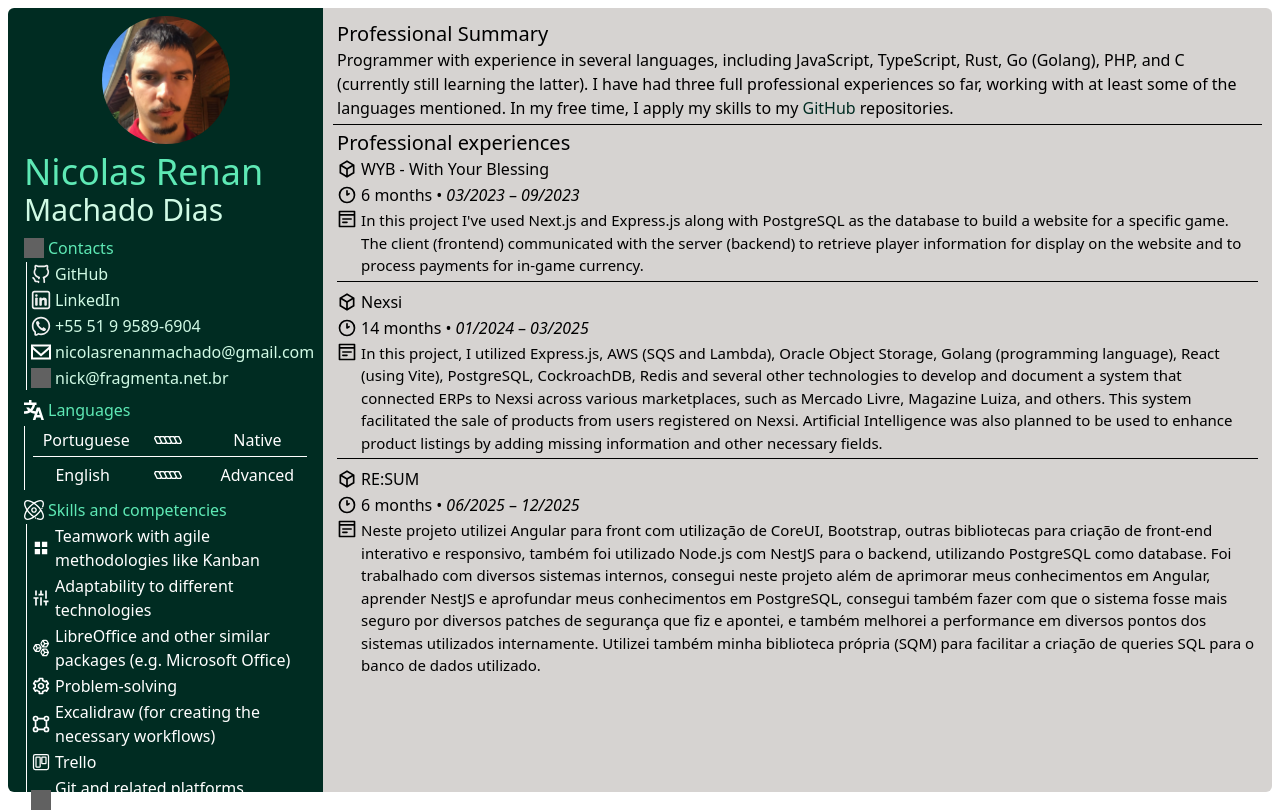
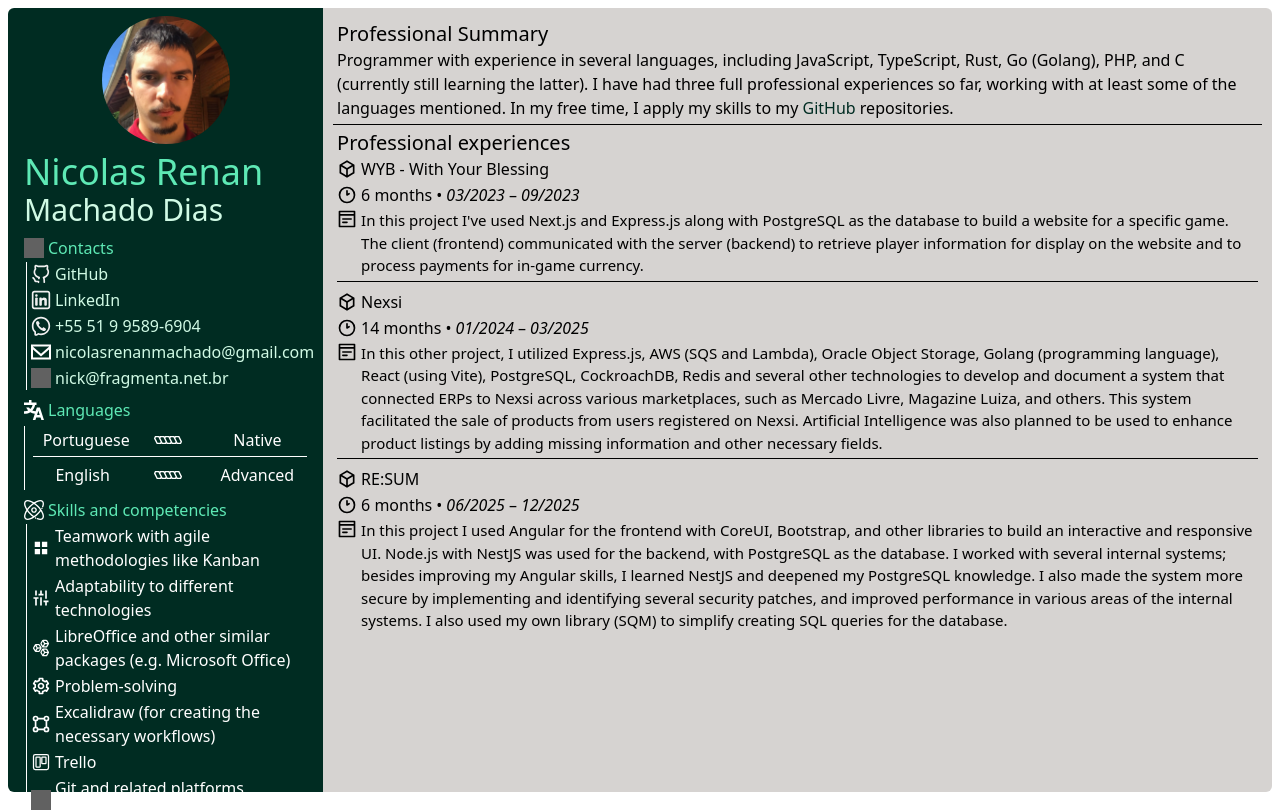
Before and after one commit to NickRMD/curriculum, a React (Vite) app: page / in a window 1280 px wide. Shown: the top 812 px of the page. Built offline with nearby package versions, Linux system fonts and the light colour scheme; grey boxes are pictures that could not be loaded.

Commit message:
fix/changed portuguese text to english

```diff
--- a/src/resources/experiences.ts
+++ b/src/resources/experiences.ts
@@ -36,7 +36,7 @@ const experiences: experienceList = [
     // `
     /// Shortened description to fit better
     description: `
-      In this project, I utilized Express.js, AWS (SQS and Lambda), Oracle Object Storage, Golang (programming language), React (using Vite),
+      In this other project, I utilized Express.js, AWS (SQS and Lambda), Oracle Object Storage, Golang (programming language), React (using Vite),
       PostgreSQL, CockroachDB, Redis and several other technologies to develop and document a system that connected ERPs to Nexsi across various marketplaces,
       such as Mercado Livre, Magazine Luiza, and others. This system facilitated the sale of products from users registered on Nexsi.
       Artificial Intelligence was also planned to be used to enhance product listings by adding missing information and other necessary fields.
@@ -50,11 +50,11 @@ const experiences: experienceList = [
       year: 2025
     },
     description: `
-      Neste projeto utilizei Angular para front com utilização de CoreUI, Bootstrap, outras bibliotecas para criação de front-end interativo e responsivo,
-      também foi utilizado Node.js com NestJS para o backend, utilizando PostgreSQL como database. Foi trabalhado com diversos sistemas internos, consegui
-      neste projeto além de aprimorar meus conhecimentos em Angular, aprender NestJS e aprofundar meus conhecimentos em PostgreSQL, consegui também fazer com que
-      o sistema fosse mais seguro por diversos patches de segurança que fiz e apontei, e também melhorei a performance em diversos pontos dos sistemas utilizados internamente.
-      Utilizei também minha biblioteca própria (SQM) para facilitar a criação de queries SQL para o banco de dados utilizado.
+      In this project I used Angular for the frontend with CoreUI, Bootstrap, and other libraries to build an interactive and responsive UI.
+      Node.js with NestJS was used for the backend, with PostgreSQL as the database. I worked with several internal systems; besides improving
+      my Angular skills, I learned NestJS and deepened my PostgreSQL knowledge. I also made the system more secure by implementing and
+      identifying several security patches, and improved performance in various areas of the internal systems. I also used my own library (SQM)
+      to simplify creating SQL queries for the database.
     `
   }
 ];
```
